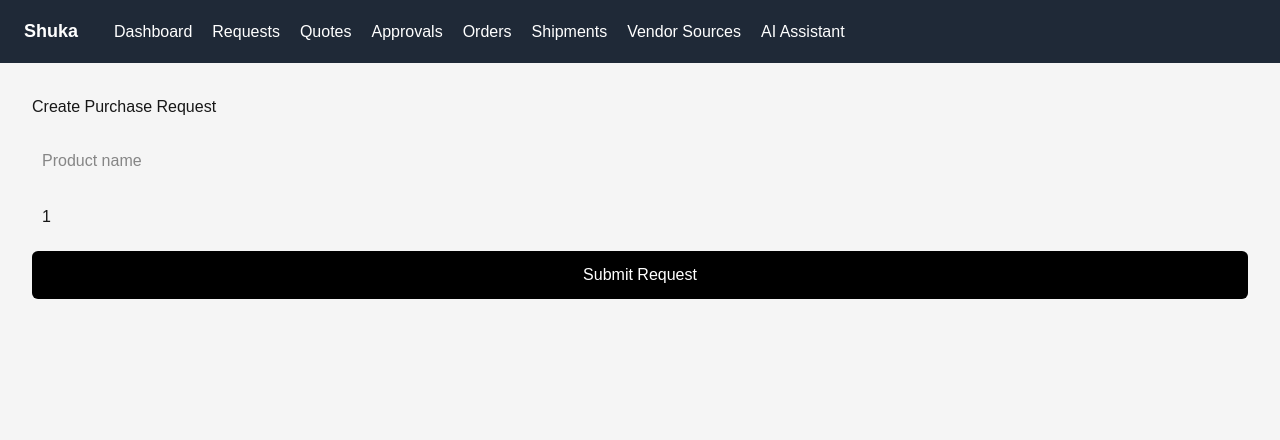
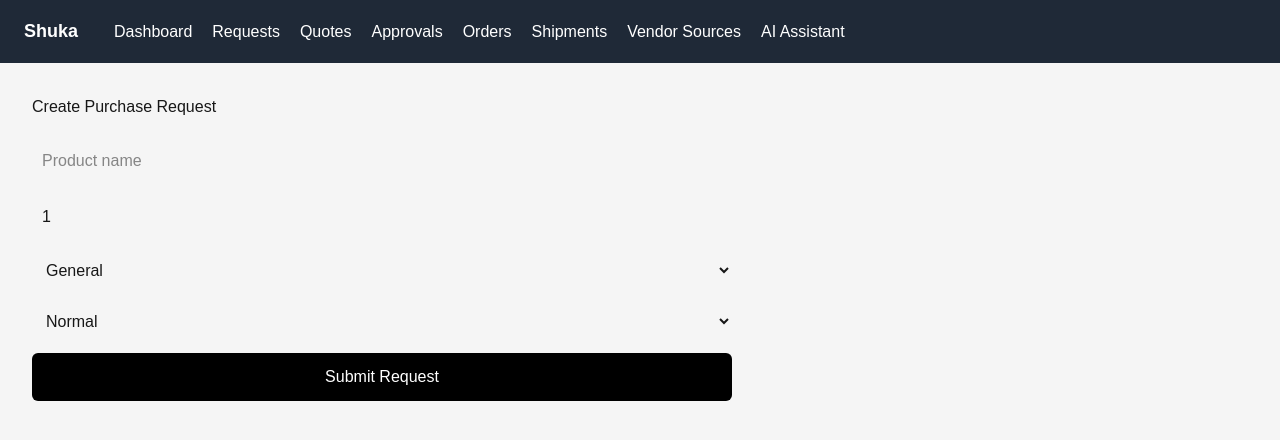
Before and after one commit to Gr33nstonecorp/shuka, a Next.js app: page /requests in a window 1280 px wide. Shown: the top 440 px of the page. Built offline with nearby package versions, Linux system fonts and the light colour scheme; no server answers.

Commit message:
Update page.tsx

```diff
--- a/app/requests/page.tsx
+++ b/app/requests/page.tsx
@@ -11,6 +11,8 @@ export default function RequestsPage() {
 
   const [product, setProduct] = useState("");
   const [quantity, setQuantity] = useState(1);
+  const [category, setCategory] = useState("general");
+  const [urgency, setUrgency] = useState("normal");
   const [message, setMessage] = useState("");
 
   async function handleSubmit(e: React.FormEvent) {
@@ -22,7 +24,9 @@ export default function RequestsPage() {
       .insert({
         product: product,
         quantity: quantity,
-        category: "general",
+        category: category,
+        urgency: urgency,
+        budget_cap: 0,
         status: "submitted",
       })
       .select()
@@ -55,6 +59,8 @@ export default function RequestsPage() {
     setMessage("Request submitted and quotes generated.");
     setProduct("");
     setQuantity(1);
+    setCategory("general");
+    setUrgency("normal");
   }
 
   return (
@@ -63,7 +69,7 @@ export default function RequestsPage() {
 
       <form
         onSubmit={handleSubmit}
-        style={{ marginTop: "20px", display: "grid", gap: "12px" }}
+        style={{ marginTop: "20px", display: "grid", gap: "12px", maxWidth: "700px" }}
       >
         <input
           type="text"
@@ -84,6 +90,28 @@ export default function RequestsPage() {
           style={{ padding: "10px" }}
         />
 
+        <select
+          value={category}
+          onChange={(e) => setCategory(e.target.value)}
+          style={{ padding: "10px" }}
+        >
+          <option value="general">General</option>
+          <option value="packaging">Packaging</option>
+          <option value="office">Office Supplies</option>
+          <option value="industrial">Industrial</option>
+        </select>
+
+        <select
+          value={urgency}
+          onChange={(e) => setUrgency(e.target.value)}
+          style={{ padding: "10px" }}
+        >
+          <option value="low">Low</option>
+          <option value="normal">Normal</option>
+          <option value="high">High</option>
+          <option value="critical">Critical</option>
+        </select>
+
         <button
           type="submit"
           style={{
```
